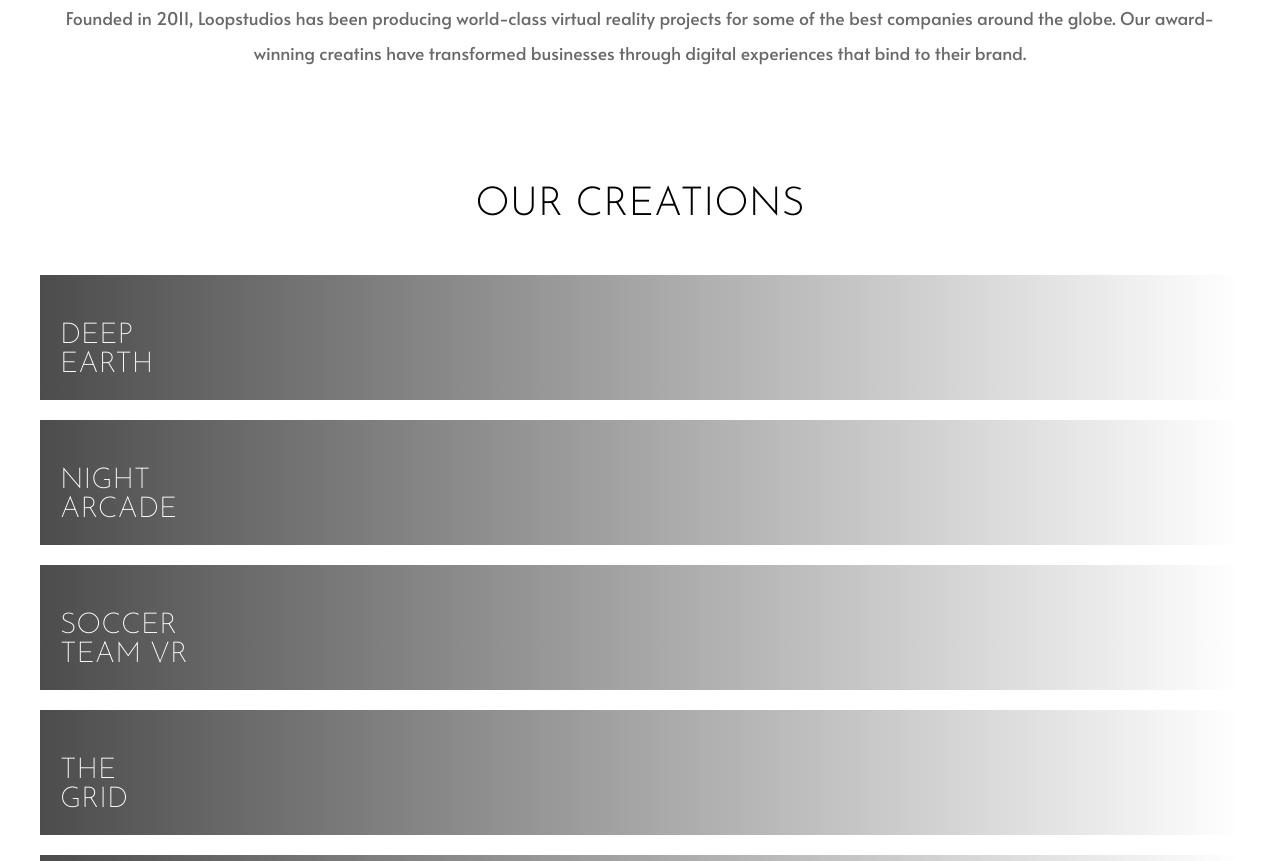
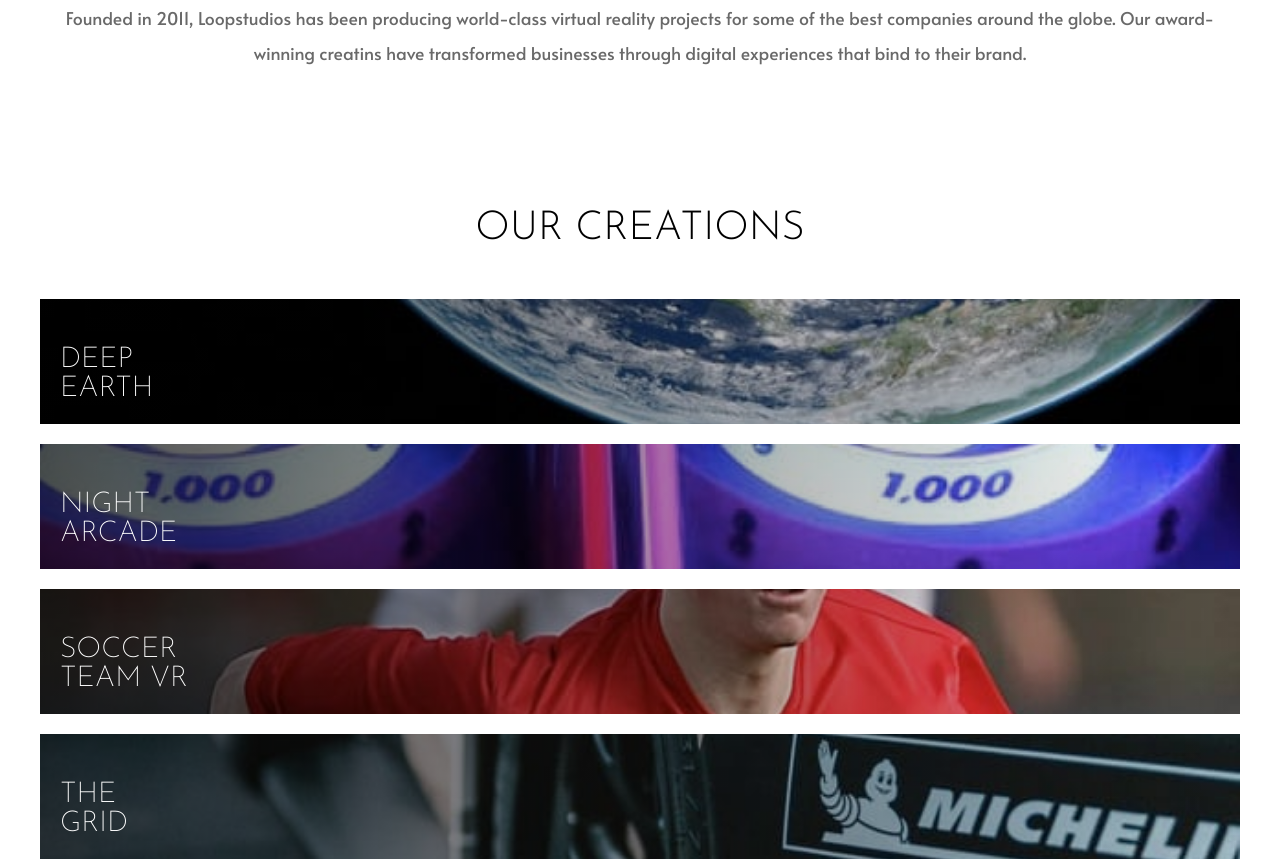
Before and after one commit to yogskr/frontend-mentor, a React (Vite) app in the folder 10-loopstudios-landing-page/: page / in a window 1280 px wide. Shown: the part 880-1741 px from the top of the page. Built offline with nearby package versions, Linux system fonts and the light colour scheme.

Commit message:
Modified the background class name for mobile

```diff
--- a/10-loopstudios-landing-page/src/pages/Projects.jsx
+++ b/10-loopstudios-landing-page/src/pages/Projects.jsx
@@ -6,7 +6,7 @@
   const projectItems = projectListTexts.map((text) => (
     <figure
       key={text.id}
-      className={`group flex h-[125px] w-full ${text.background} bg-cover bg-center bg-no-repeat`}
+      className={`group flex h-[125px] w-full ${text.backgroundMobile} bg-cover bg-center bg-no-repeat`}
     >
       <span className="flex h-full w-full items-end bg-gradient-to-r from-black/70 p-5 transition delay-200 duration-300 hover:cursor-pointer hover:from-neutral-300/85 hover:to-neutral-300/85">
         <p className="flex w-full flex-col text-balance font-josefinSans text-[1.5rem] font-extralight leading-none text-white group-hover:font-light group-hover:text-black md:text-[1.8rem]">
@@ -18,7 +18,7 @@
   ));
 
   return (
-    <section className="flex flex-col items-center justify-center gap-10 px-5 pb-20 pt-10 md:px-10">
+    <section className="flex flex-col items-center justify-center gap-10 px-5 pb-20 pt-10 md:px-10 md:pb-28 md:pt-16">
       <h2 className="text-center font-josefinSans text-[2rem] font-light md:text-[2.5rem]">
         {uppercaseLetter(projectText.heading)}
       </h2>
```
